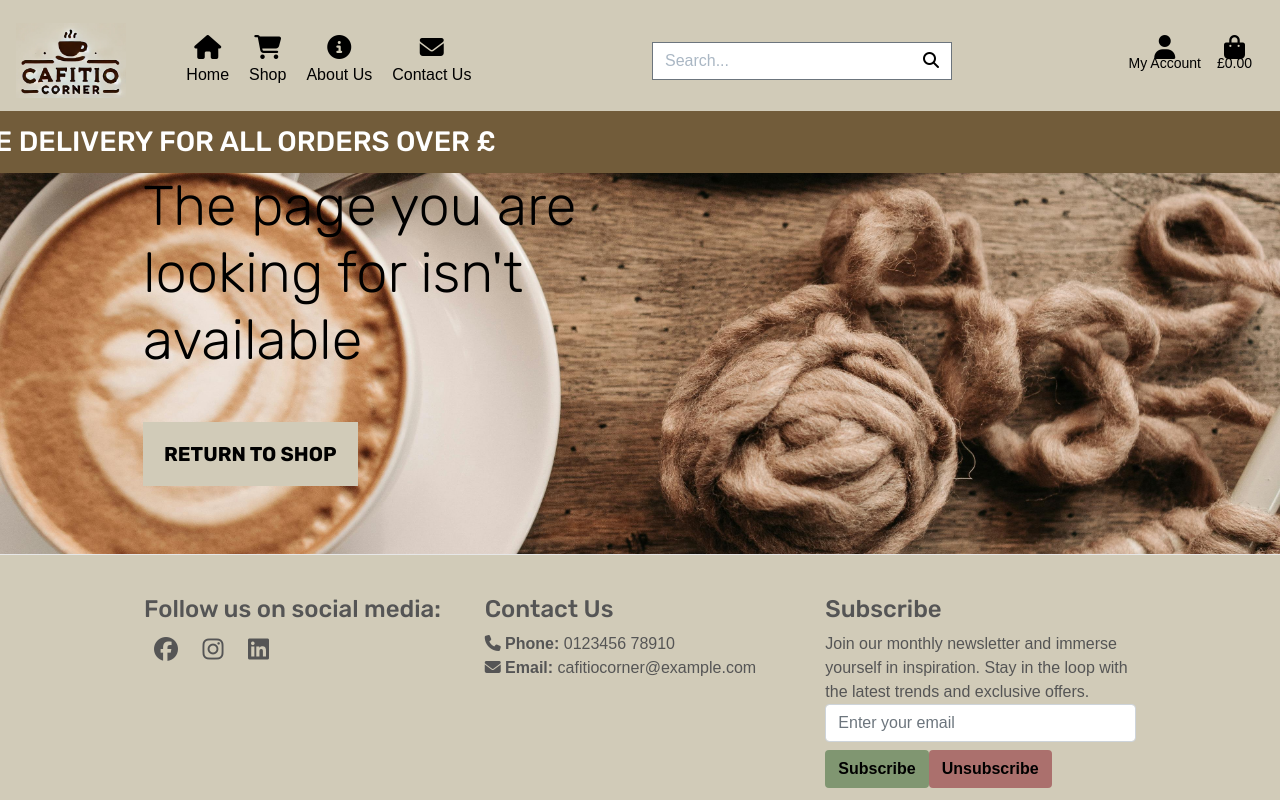
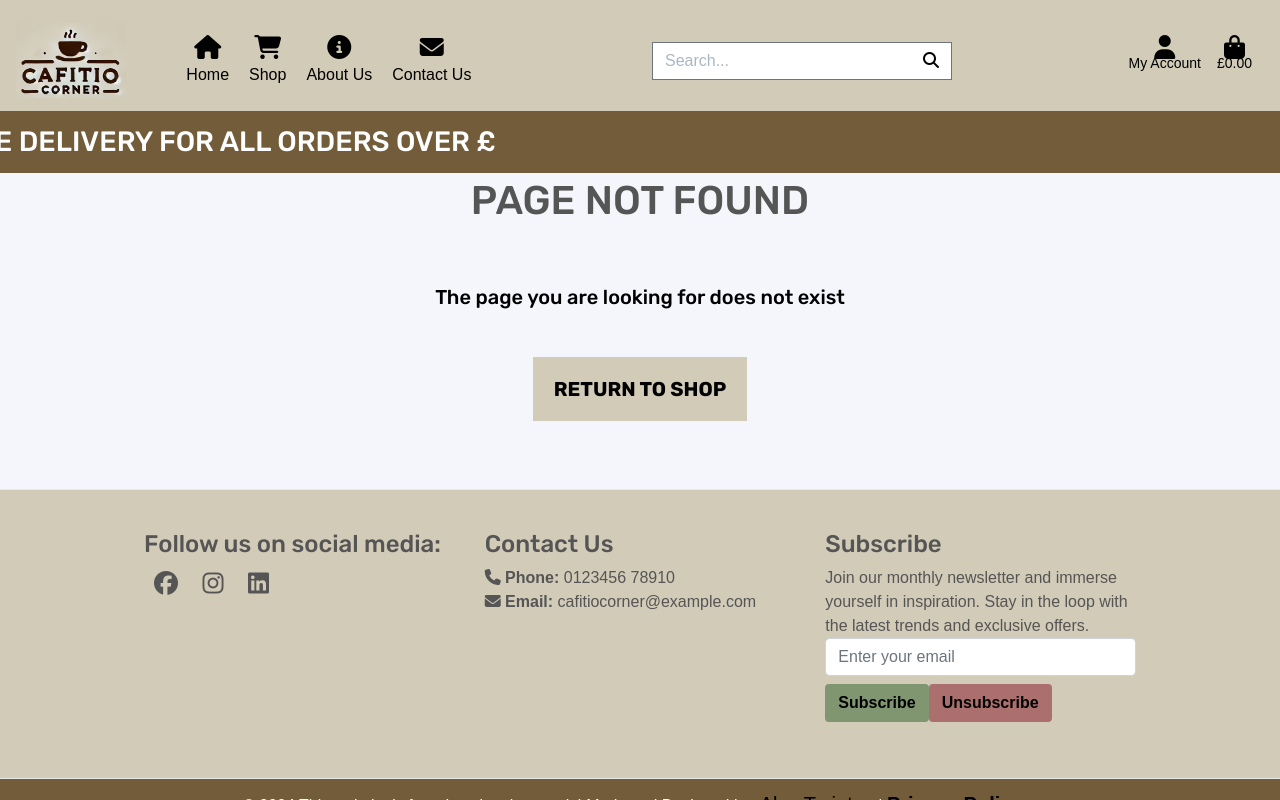
Before and after one commit to terintealexandrin18/cafitiocorner, a Django app: template templates/errors/404.html in a window 1280 px wide. Run offline with Django 3.2, Linux system fonts and the light colour scheme; the template is opened without the code that fills it, so the values that code supplies are empty; some libraries are stand-ins or nearby versions.

Commit message:
Added the 404 text in the center of the page

```diff
--- a/templates/errors/404.html
+++ b/templates/errors/404.html
@@ -1,17 +1,19 @@
 {% extends 'base.html' %}
+
 {% load static %}
 {% block content %}
-    <div class="container header-container">
+<div class="overlay"></div>
+<div class="container h-100 d-flex flex-column justify-content-center align-items-center">
     <div class="row">
-            <div class="col"></div>
+        <div class="col text-center my-1">
+            <h1 class="text-uppercase">Page Not Found</h1>
         </div>
     </div>
-    <div class="container h-100">
-        <div class="row h-100">
-            <div class="col-7 col-md-6 my-auto">
-                <h1 class="display-4 logo-font text-black">
-                    The page you are looking for isn't available
-                </h1>
+    <div class="row h-100 w-100 d-flex justify-content-center align-items-center">
+        <div class="col-10 col-md-6 text-center my-auto">
+            <h5 class="text-black mt-5">
+                The page you are looking for does not exist
+            </h5>
             <div class="my-5">
                 <h4>
                     <a href="{% url 'products' %}"
```
Also changed, not shown: db.sqlite3. Lines whose indentation alone changed are shown as unchanged.
